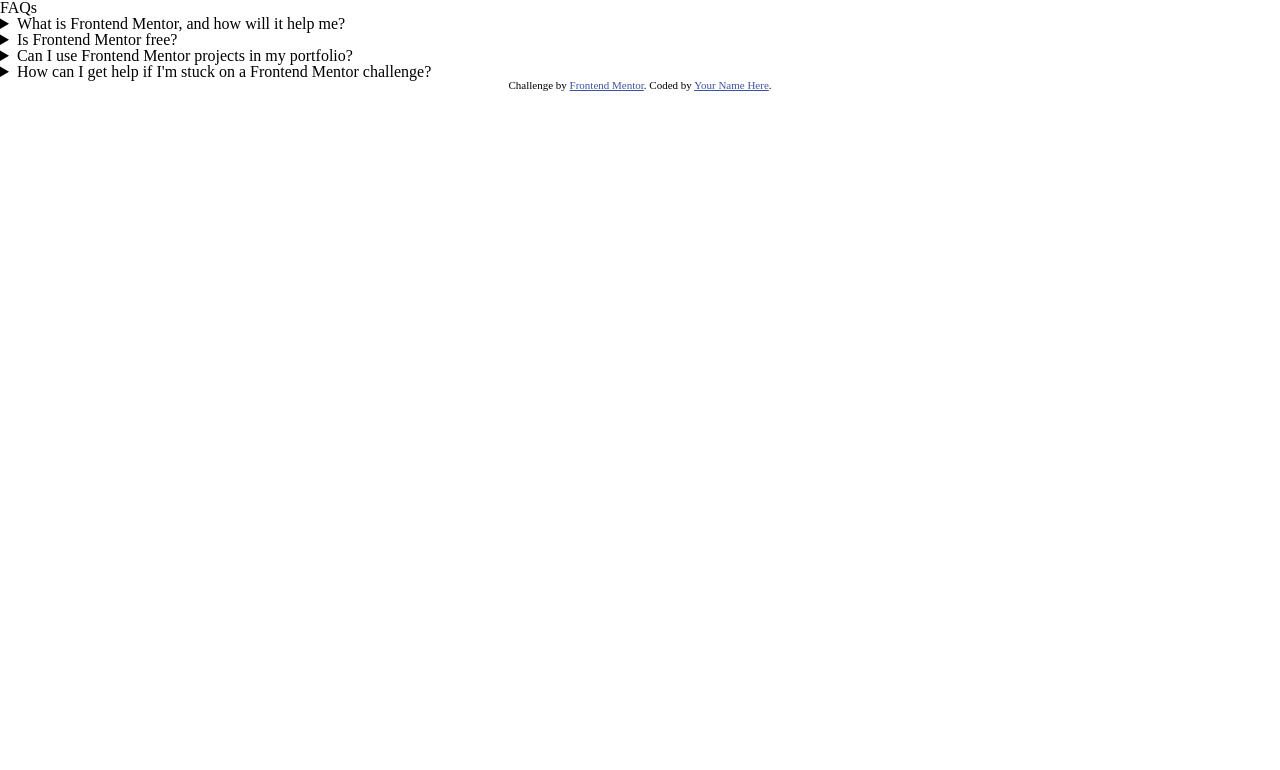
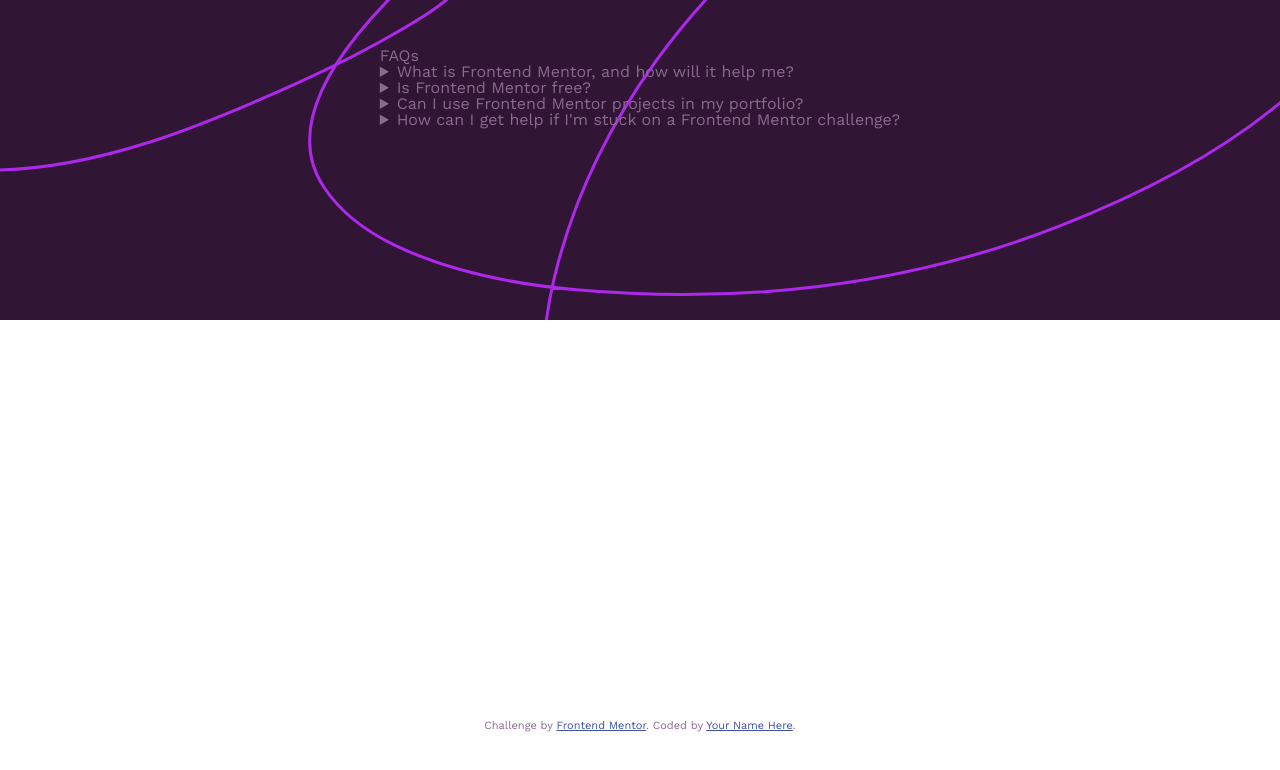
Before and after one commit to cauanoli/challenge-faq-accordion, a plain HTML site: page index.html in a window 1280 px wide. Drawn offline with Linux system fonts and the light colour scheme.

Commit message:
feat: add main content background images

```diff
--- a/css/styles.css
+++ b/css/styles.css
@@ -1,9 +1,63 @@
 @import url("./reset.css");
 
 :root {
---color-white: hsl(0, 0%, 100%);
---color-pink: hsl(275, 100%, 97%);
---color-grayish-purple: hsl(292, 16%, 49%)
---color-dark-purple: hsl(292, 42%, 14%)
+  --color-white: hsl(0, 0%, 100%);
+  --color-pink: hsl(275, 100%, 97%);
+  --color-grayish-purple: hsl(292, 16%, 49%);
+  --color-dark-purple: hsl(292, 42%, 14%);
 
+  --bg-neutral: var(--color-white);
+  --text-color-neutral: var(--color-grayish-purple);
+
+  --text-xl: 2rem;
+  --text-lg: 1.5rem;
+  --text-base: 1rem;
+
+  --font-normal: 400;
+  --font-semibold: 600;
+  --font-bold: 700;
+
+  --border-radius-md: 12px;
 }
+
+@font-face {
+  font-family: "Work Sans";
+  src: url("../assets/fonts/WorkSans-VariableFont_wght.ttf");
+  font-weight: 400 700;
+}
+
+body {
+  font-family: "Work Sans", sans-serif;
+  font-size: var(--text-base);
+  font-weight: var(--font-normal);
+  color: var(--text-color-neutral);
+}
+
+.main {
+  min-height: 90svh;
+  min-height: 90vh;
+
+  display: grid;
+  grid-template-rows: 20vh 1fr;
+  padding: 2rem;
+
+  background: no-repeat url("/assets/images/background-pattern-mobile.svg");
+  background-size: 100%;
+}
+
+.center {
+  display: grid;
+  justify-items: center;
+}
+
+.faqs {
+  grid-row: 1/-1;
+  padding: 1rem;
+  border-radius: var(--border-radius-md);
+}
+
+@media (min-width: 700px) {
+  .main {
+    background: repeat-x url("/assets/images/background-pattern-desktop.svg");
+  }
+}
--- a/index.html
+++ b/index.html
@@ -28,7 +28,7 @@
     <link rel="stylesheet" href="./css/styles.css" />
   </head>
   <body>
-    <main class="main">
+    <main class="main center">
       <article class="faqs">
         <h1 class="faqs__title">FAQs</h1>
 
```
